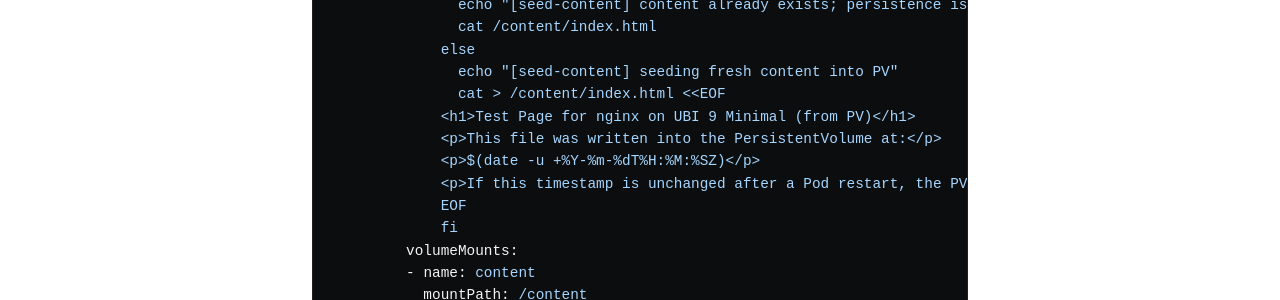
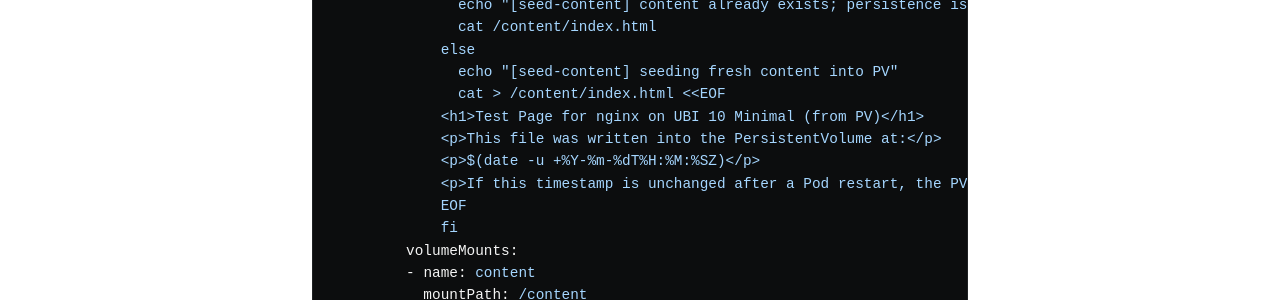
Before and after one commit to patterncatalyst/minikube-on-fedora, a Jekyll site: the page built from _docs/08-persistent-volumes.md, in a window 1280 px wide and 900 px high, scrolled down 3975 px. Shown: the part 151-451 px from the top of the window. Built offline with Jekyll 4.4.1, drawn with Linux system fonts in a browser that asks for light colours; some web fonts are replaced.

Commit message:
fix(r29): nginx test page and comments name UBI 10

```diff
--- a/_docs/08-persistent-volumes.md
+++ b/_docs/08-persistent-volumes.md
@@ -180,7 +180,7 @@
             else
               echo "[seed-content] seeding fresh content into PV"
               cat > /content/index.html <<EOF
-            <h1>Test Page for nginx on UBI 9 Minimal (from PV)</h1>
+            <h1>Test Page for nginx on UBI 10 Minimal (from PV)</h1>
             <p>This file was written into the PersistentVolume at:</p>
             <p>$(date -u +%Y-%m-%dT%H:%M:%SZ)</p>
             <p>If this timestamp is unchanged after a Pod restart, the PV is doing its job.</p>
--- a/examples/06-deploy-nginx-kubectl/index.html
+++ b/examples/06-deploy-nginx-kubectl/index.html
@@ -3,7 +3,7 @@
 <head>
   <meta charset="utf-8">
   <meta name="viewport" content="width=device-width,initial-scale=1">
-  <title>Test Page for nginx on UBI 9 Minimal</title>
+  <title>Test Page for nginx on UBI 10 Minimal</title>
   <style>
     body { font-family: system-ui, sans-serif; max-width: 40rem;
            margin: 2rem auto; padding: 0 1rem; color: #222;
@@ -13,7 +13,7 @@
   </style>
 </head>
 <body>
-  <h1>Test Page for nginx on UBI 9 Minimal <span class="ok">✓</span></h1>
+  <h1>Test Page for nginx on UBI 10 Minimal <span class="ok">✓</span></h1>
   <p>If you're reading this in a browser, the §6 example from the
      <em>minikube-on-fedora</em> tutorial has deployed successfully.</p>
   <p>Served by <code>nginx</code> running on
--- a/examples/06-deploy-nginx-kubectl/nginx.conf
+++ b/examples/06-deploy-nginx-kubectl/nginx.conf
@@ -3,7 +3,7 @@
 # Minimal nginx config for serving static content as a non-root user
 # from a Kubernetes container.
 #
-# Differences from RHEL/UBI 9's default /etc/nginx/nginx.conf:
+# Differences from RHEL/UBI 10's default /etc/nginx/nginx.conf:
 #
 #   - No `user` directive. The default has `user nginx;`; that
 #     triggers a warning when nginx isn't running as root (which we
--- a/examples/08-persistent-volume/manifests/deployment.yaml
+++ b/examples/08-persistent-volume/manifests/deployment.yaml
@@ -33,7 +33,7 @@
             else
               echo "[seed-content] seeding fresh content into PV"
               cat > /content/index.html <<EOF
-            <h1>Test Page for nginx on UBI 9 Minimal (from PV)</h1>
+            <h1>Test Page for nginx on UBI 10 Minimal (from PV)</h1>
             <p>This file was written into the PersistentVolume at:</p>
             <p>$(date -u +%Y-%m-%dT%H:%M:%SZ)</p>
             <p>If this timestamp is unchanged after a Pod restart, the PV is doing its job.</p>
```
Also changed, not shown: _docs/06-deploying-with-kubectl.md (+1 -1 lines), examples/06-deploy-nginx-kubectl/README.md (+2 -2 lines), 3 other files.
